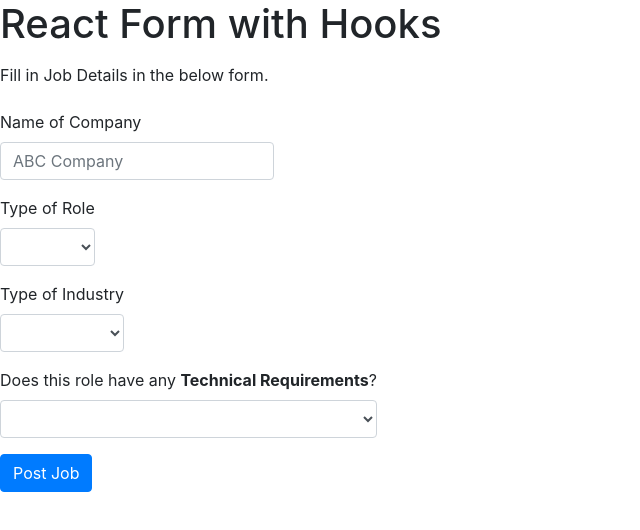
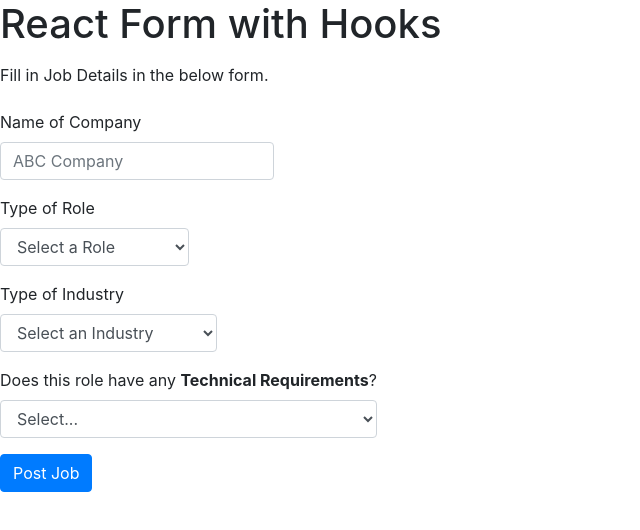
Before and after one commit to cwils021/react-form, a React (Create React App) app: page / in a window 1280 px wide. Shown: the top 530 px of the page, without its empty margins (0-640 px from the left). Built offline with nearby package versions, Linux system fonts and the light colour scheme.

Commit message:
add selection options

```diff
--- a/src/components/Form.js
+++ b/src/components/Form.js
@@ -26,7 +26,8 @@ const Form = () => {
 					</BootForm.Label>
 					<BootForm.Control
 						name='company_name'
-						type='input'
+						as='input'
+						type='string'
 						placeholder='ABC Company'
 					/>
 				</BootForm.Group>
@@ -40,7 +41,9 @@ const Form = () => {
 						name='role'
 						as='select'
 					>
-
+						{roles.map((role) => (
+							<option id={roles.indexOf(role)}>{role}</option>
+						))}
 					</BootForm.Control>
 				</BootForm.Group>
 			</InputGroup>
@@ -53,7 +56,9 @@ const Form = () => {
 						name='industry'
 						as='select'
 					>
-
+						{industries.map((industry) => (
+							<option id={industries.indexOf(industry)}>{industry}</option>
+						))}
 					</BootForm.Control>
 				</BootForm.Group>
 			</InputGroup>
@@ -65,7 +70,11 @@ const Form = () => {
 					<BootForm.Control
 						name='technical_requirement'
 						as='select'
-					/>
+					>
+						{selectionStrings.map((string) => (
+							<option id={selectionStrings.indexOf(string)}>{string}</option>
+						))}
+					</BootForm.Control>
 				</BootForm.Group>
 			</InputGroup>
 			<Button
```
